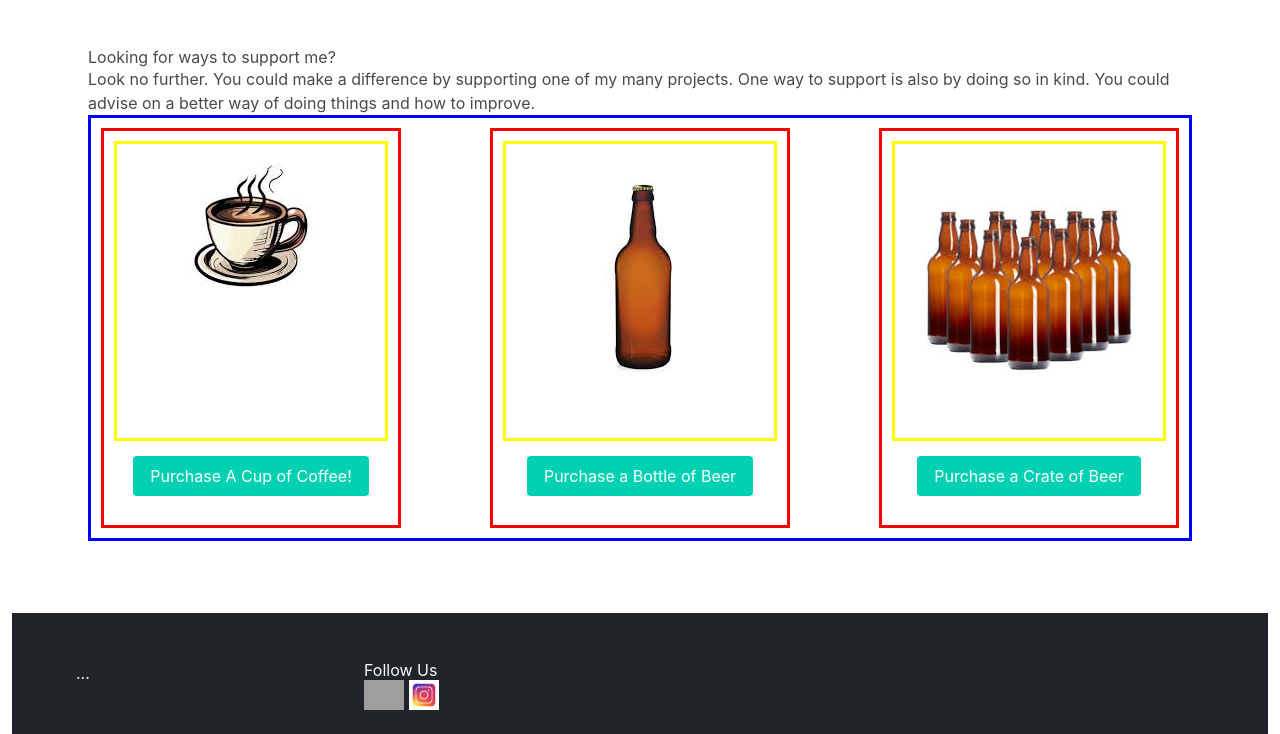
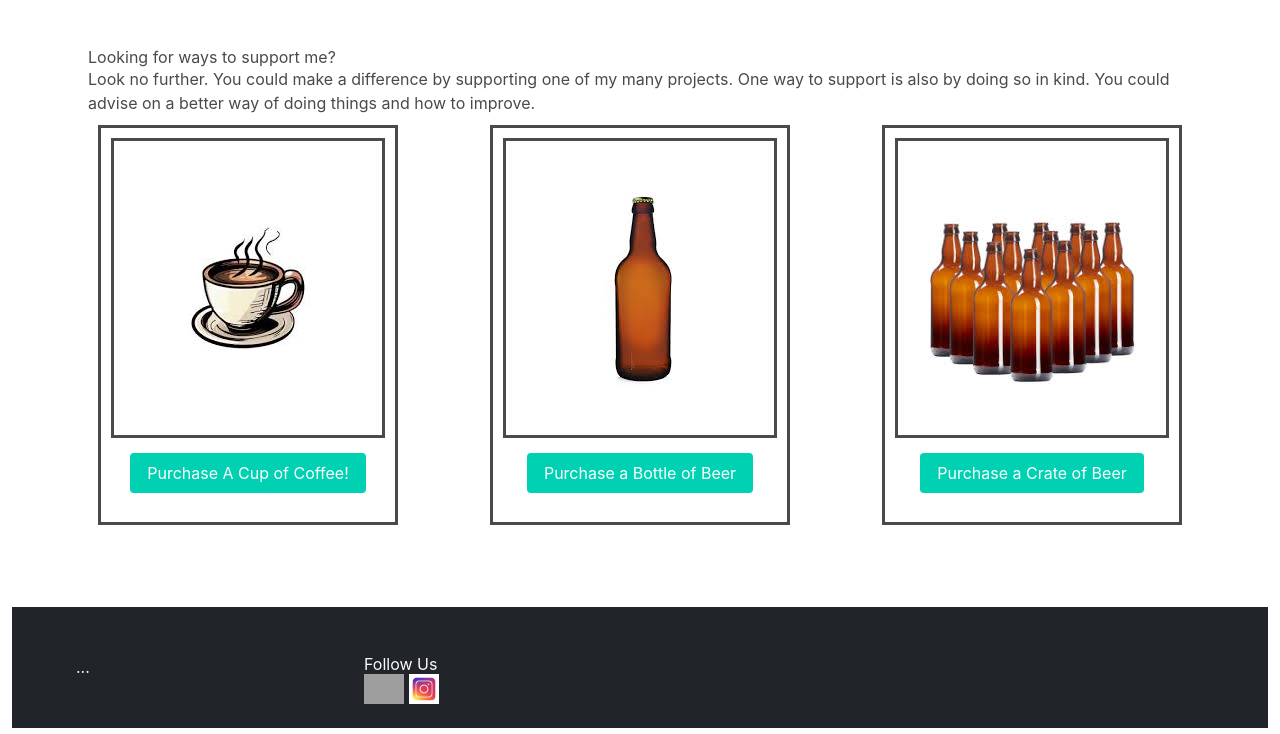
Before and after one commit to Smatnemo/smatwebsite, a Django app: page /payment/ in a window 1280 px wide. Shown: the part 68-802 px from the top of the page. Run offline with Django 4.2, Linux system fonts and the light colour scheme; some libraries are stand-ins or nearby versions; grey boxes are pictures that could not be loaded.

Commit message:
Make borders black

```diff
--- a/templates/payments/header.html
+++ b/templates/payments/header.html
@@ -35,14 +35,11 @@
             display: flex;
             flex-flow: row;
             justify-content: space-between;
-            border-style: solid;
-            border-color: blue;
         }
 
         .child {
             height:400px;
             width:300px;
-            border-color: red;
             border-style: solid;
             text-align: center;
             margin: 10px;
@@ -51,15 +48,13 @@
 
         .product {
             border-style: solid;
-            border-color: yellow;
             height: 300px;
             margin-bottom: 15px;
-            padding: 20px;
-            text-align:center;
+            display: flex;
+            justify-content: center;
         }
 
         .product>img {
-            /* width: 60%; */
             margin: auto;
             display: block;
         }
```
